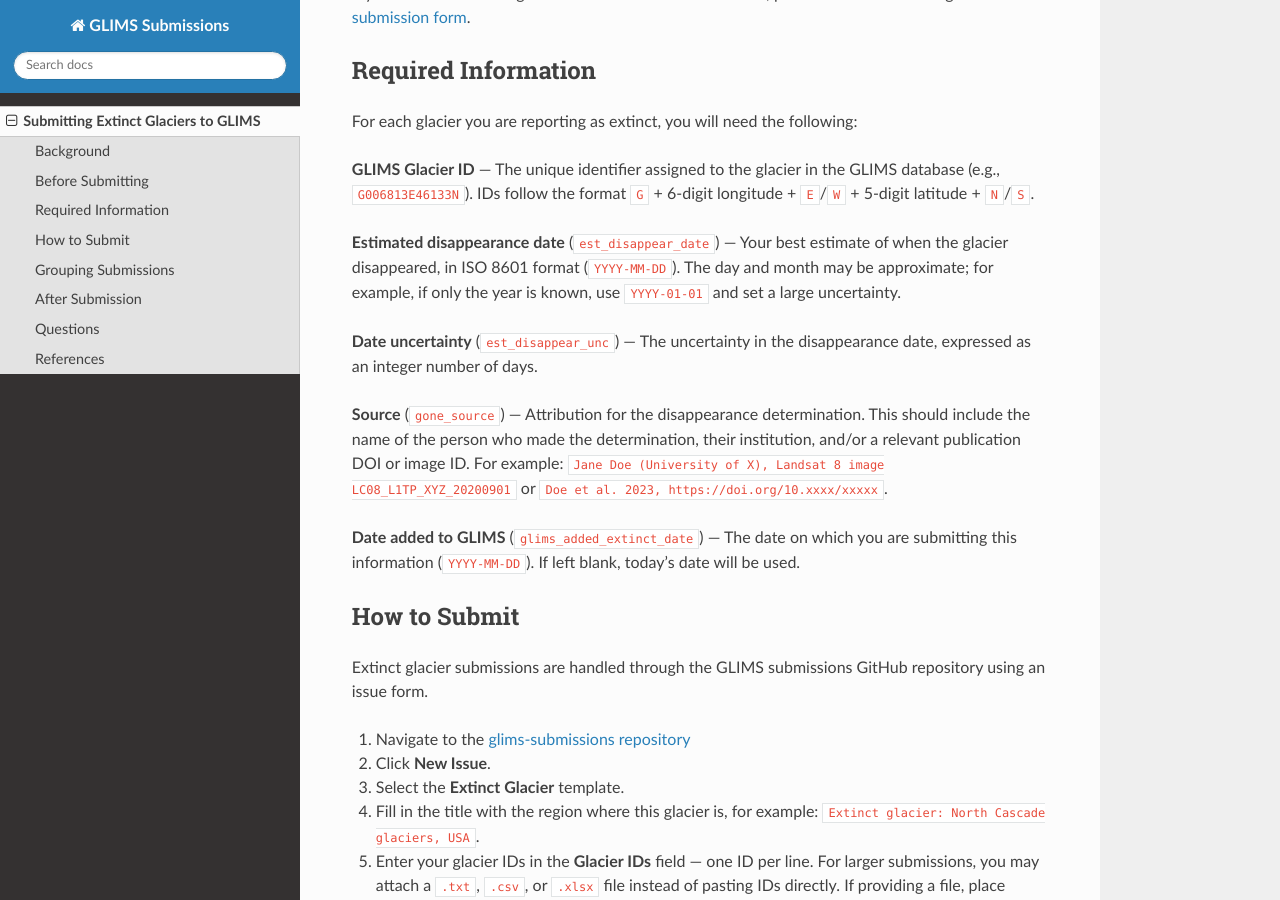
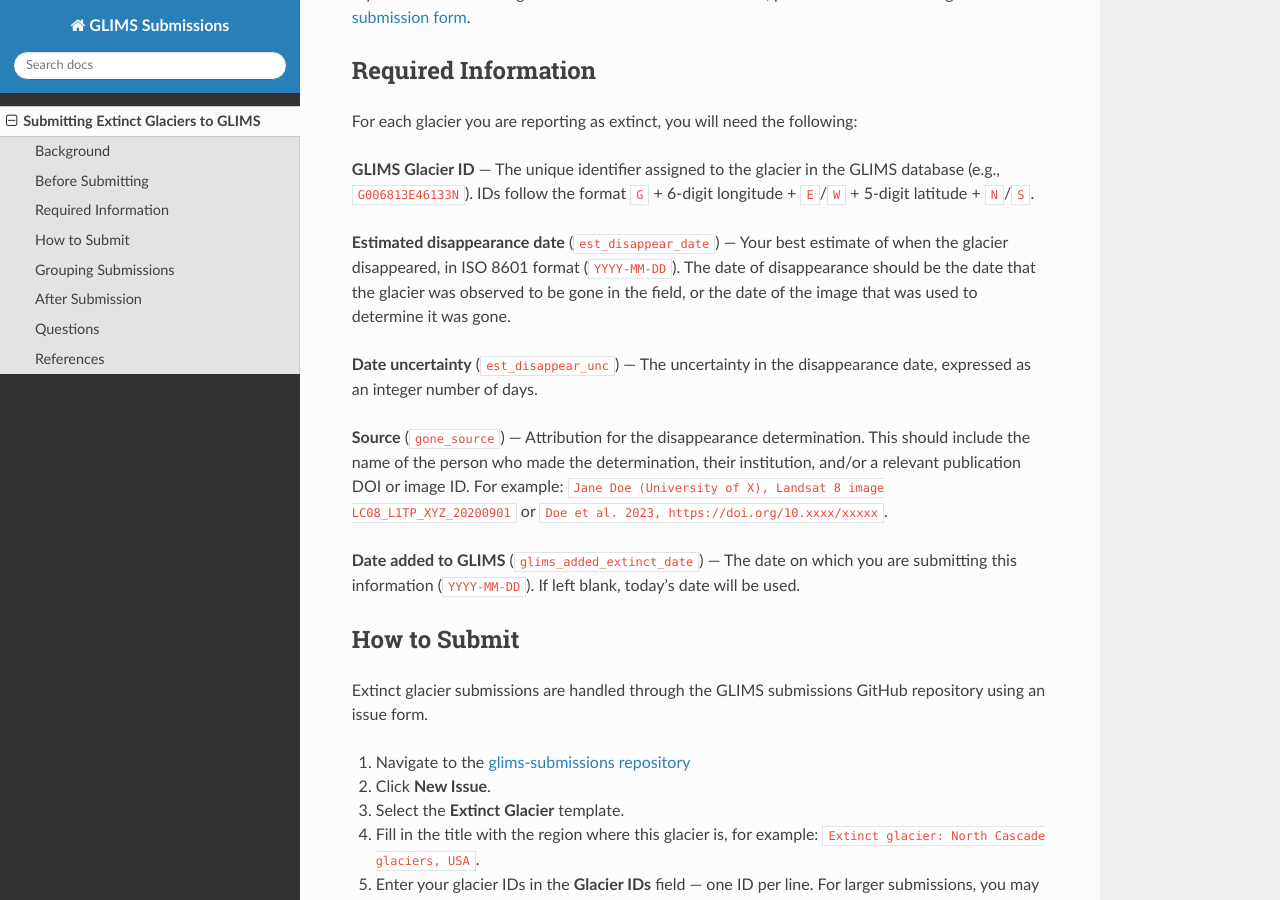
Before and after one commit to glims-nsidc/glims-submissions-docs, a Sphinx documentation site: the page built from docs/submitting_extinct_glaciers.md, in a window 1280 px wide and 900 px high, scrolled down 1034 px. Built offline with Sphinx 7.4.7 and the Read the Docs theme 3.1.0, drawn with Linux system fonts in a browser that asks for light colours.

Commit message:
Update estimated disappearance date explanation

```diff
--- a/docs/submitting_extinct_glaciers.md
+++ b/docs/submitting_extinct_glaciers.md
@@ -33,7 +33,7 @@ For each glacier you are reporting as extinct, you will need the following:
 
 **GLIMS Glacier ID** — The unique identifier assigned to the glacier in the GLIMS database (e.g., `G006813E46133N`). IDs follow the format `G` + 6-digit longitude + `E`/`W` + 5-digit latitude + `N`/`S`.
 
-**Estimated disappearance date** (`est_disappear_date`) — Your best estimate of when the glacier disappeared, in ISO 8601 format (`YYYY-MM-DD`). The day and month may be approximate; for example, if only the year is known, use `YYYY-01-01` and set a large uncertainty.
+**Estimated disappearance date** (`est_disappear_date`) — Your best estimate of when the glacier disappeared, in ISO 8601 format (`YYYY-MM-DD`).  The date of disappearance should be the date that the glacier was observed to be gone in the field, or the date of the image that was used to determine it was gone.
 
 **Date uncertainty** (`est_disappear_unc`) — The uncertainty in the disappearance date, expressed as an integer number of days.
 
```
